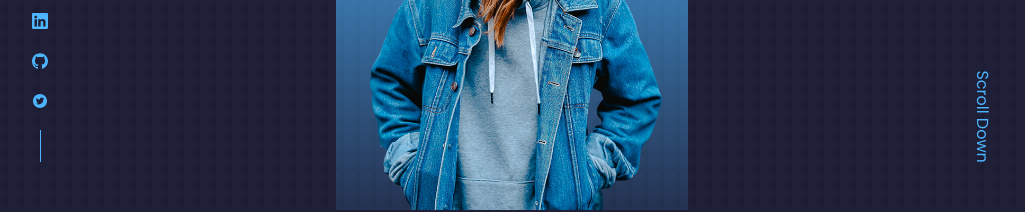
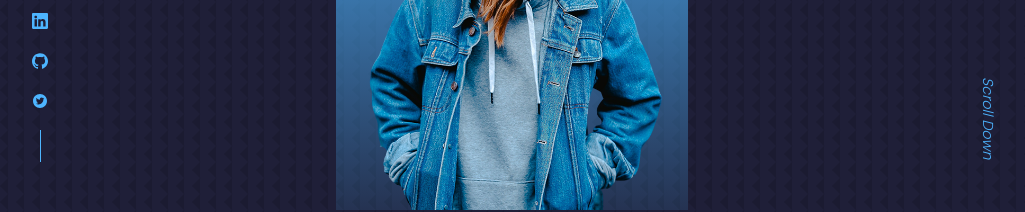
Before and after one commit to hussainHakimi/react-portfolio, a React (Create React App) app: page / in a window 1280 px wide. Shown: the part 590-802 px from the top of the page, without its empty margins (128-1153 px from the left). Built offline with nearby package versions, Linux system fonts and the light colour scheme.

Commit message:
header section is done.

```diff
--- a/src/components/header/header.css
+++ b/src/components/header/header.css
@@ -1,27 +1,24 @@
-header{
+header {
   height: 100vh;
   padding-top: 7rem;
   overflow: hidden;
 }
 
-.header__container{
+.header__container {
   text-align: center;
   height: 100%;
   position: relative;
 }
 /*============================= CTA =================================  */
-.cta{
+.cta {
   margin-top: 2.5rem;
   display: flex;
   justify-content: center;
   column-gap: 1rem;
 }
 
-
-
-
 /*============================= Social Header =================================  */
-.header-social{
+.header-social {
   display: flex;
   flex-direction: column;
   align-items: center;
@@ -31,16 +28,15 @@ header{
   bottom: 3rem;
 }
 
-.header-social::after{
-  content: '';
+.header-social::after {
+  content: "";
   width: 1px;
   height: 2rem;
   background: var(--color-primary);
 }
 
-
 /* ========================================= Header Image ==================================*/
-.me{
+.me {
   background: linear-gradient(var(--color-primary), transparent);
   width: 22rem;
   height: 30rem;
@@ -53,12 +49,32 @@ header{
 }
 
 /* ========================================= Scroll Down ==================================*/
-.scroll__down{
+.scroll__down {
+  font-style: italic;
   position: absolute;
   right: -2.3rem;
   bottom: 5rem;
   transform: rotate(90deg);
+  font-weight: 200;
+  font-size: 0.9rem;
 }
-.scroll__down:hover{
+.scroll__down:hover {
   transform: rotate(0deg);
 }
+
+/* ======================== Media query (Medium Devices/Tablets) ==============================*/
+@media screen and (max-width: 1024px) {
+  header {
+    height: 68vh;
+  }
+}
+/* ======================== Media query (Small Devices/Tablets) ==============================*/
+@media screen and (max-width: 600px) {
+  header {
+    height: 100vh;
+  }
+  .header-social,
+  .scroll__down {
+    display: none;
+  }
+}
```
Also changed, not shown: src/index.css (line endings or trailing spaces).
